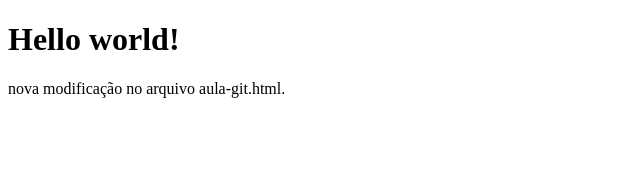
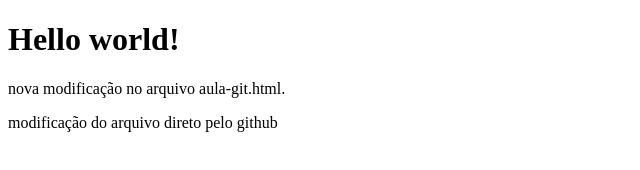
Before and after one commit to thiagoO2006-th/qua207082, a plain HTML site: page aula-git.html in a window 1280 px wide. Shown: the whole page, without its empty margins (0-640 px from the left). Drawn offline with Linux system fonts and the light colour scheme.

Commit message:
Update aula-git.html direto pelo github

```diff
--- a/aula-git.html
+++ b/aula-git.html
@@ -7,6 +7,7 @@
 
 <h1>Hello world!</h1>
 <p>nova modificação no arquivo aula-git.html.</p>
+<p>modificação do arquivo direto pelo github</p>
 
 </body>
 </html>
```
